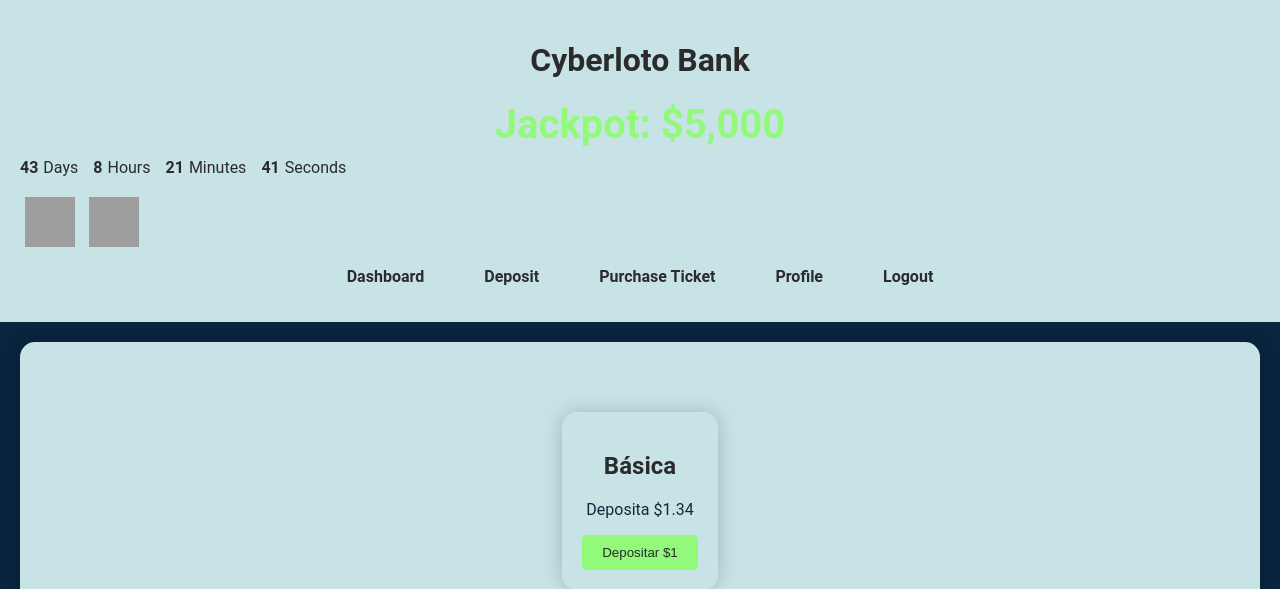
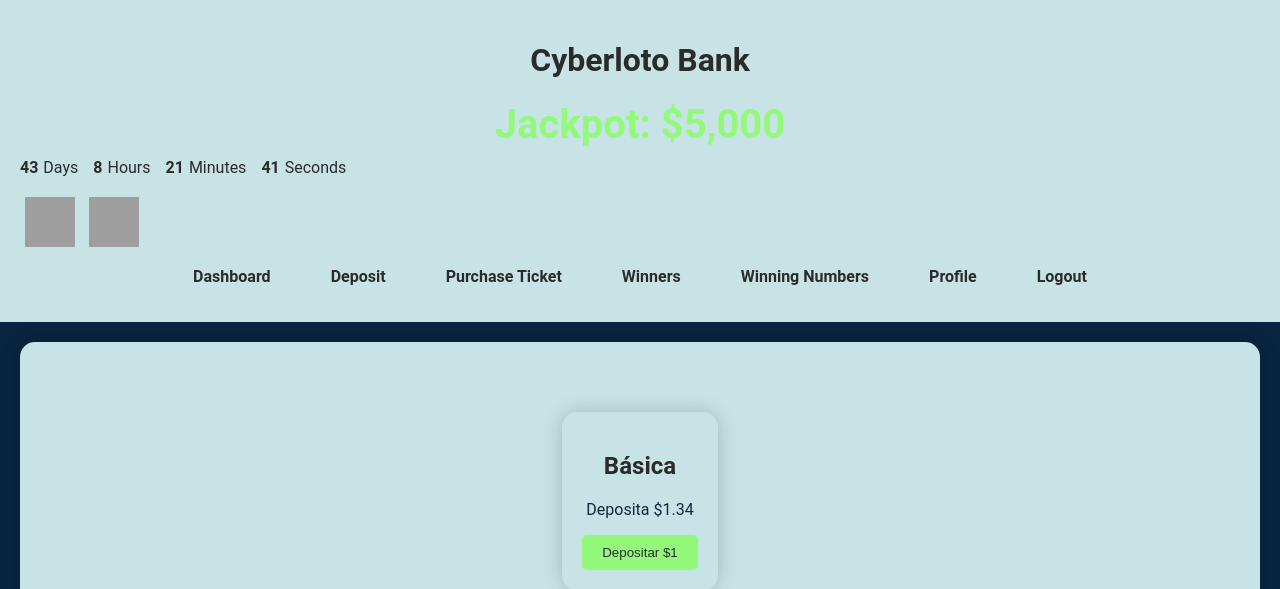
Before and after one commit to javierfevidaho/bank, a Django app: page /deposit/ in a window 1280 px wide. Shown: the top 589 px of the page. Run offline with Django 3.2, Linux system fonts and the light colour scheme; a user stored in the database is signed in; some libraries are stand-ins or nearby versions; grey boxes are pictures that could not be loaded.

Commit message:
adding html

```diff
--- a/core/models.py
+++ b/core/models.py
@@ -42,6 +42,7 @@ class Ticket(models.Model):
     def __str__(self):
         return f"Ticket {self.ticket_number} for {self.user.username}"
 
+
 class Cart(models.Model):
     user = models.OneToOneField(User, on_delete=models.CASCADE)
 
--- a/core/templates/base_generic.html
+++ b/core/templates/base_generic.html
@@ -49,6 +49,8 @@
                         <li><a href="{% url 'dashboard' %}">Dashboard</a></li>
                         <li><a href="{% url 'deposit' %}">Deposit</a></li>
                         <li><a href="{% url 'purchase_ticket' %}">Purchase Ticket</a></li>
+                        <li><a href="{% url 'winners' %}">Winners</a></li>
+                        <li><a href="{% url 'winning_numbers' %}">Winning Numbers</a></li>
                         <li><a href="{% url 'profile' %}">Profile</a></li>
                         <li><a href="{% url 'logout' %}">Logout</a></li>
                     {% else %}
@@ -57,8 +59,8 @@
                     {% endif %}
                 </ul>
             </nav>
+        </header>
     </div>
-    </header>
 
     {% block content %}
     {% endblock %}
--- a/core/urls.py
+++ b/core/urls.py
@@ -24,7 +24,8 @@ urlpatterns = [
     path('api/token/', TokenObtainPairView.as_view(), name='token_obtain_pair'),
     path('api/token/refresh/', TokenRefreshView.as_view(), name='token_refresh'),
     path('signup/', views.signup, name='signup'),
-    path('accounts/', include('django.contrib.auth.urls')),
+    path('accounts/', include('django.contrib.auth.urls')),  # Incluye las rutas de autenticación de Django, incluyendo restablecimiento de contraseña
     path('guest-login/', guest_login, name='guest_login'),
-    path('winners/', views.publish_winners, name='publish_winners'),
+    path('winners/', views.winners, name='winners'),
+    path('winning_numbers/', views.winning_numbers, name='winning_numbers'),
 ]
--- a/core/views.py
+++ b/core/views.py
@@ -18,6 +18,8 @@ from rest_framework_simplejwt.tokens import RefreshToken
 from coinbase_commerce.client import Client
 from datetime import datetime, timedelta
 import random
+from .models import WinningNumbers, Ticket
+from django.shortcuts import render
 
 stripe.api_key = settings.STRIPE_SECRET_KEY
 
@@ -113,7 +115,8 @@ def create_checkout_session(request):
             else:
                 data = request.POST
 
-            amount = int(data.get('amount', 0)) * 100  # Convert to cents
+            # Asegúrate de convertir el monto a centavos correctamente
+            amount = Decimal(data.get('amount', 0)) * 100  # Convertir a centavos
 
             checkout_session = stripe.checkout.Session.create(
                 payment_method_types=['card'],
@@ -123,18 +126,19 @@ def create_checkout_session(request):
                         'product_data': {
                             'name': 'Account Deposit',
                         },
-                        'unit_amount': amount,
+                        'unit_amount': int(amount),  # Asegúrate de que amount sea un entero
                     },
                     'quantity': 1,
                 }],
                 mode='payment',
                 success_url=request.build_absolute_uri('/success/'),
                 cancel_url=request.build_absolute_uri('/cancel/'),
-                client_reference_id=str(request.user.id)  # Añadir la referencia del cliente
+                client_reference_id=str(request.user.id)
             )
             return HttpResponseRedirect(checkout_session.url)
         except Exception as e:
             return JsonResponse({'error': str(e)})
+
 
 @login_required
 def dashboard(request):
@@ -202,6 +206,16 @@ def deposit(request):
         messages.success(request, f'Successfully deposited ${amount}')
         return redirect('dashboard')
     return render(request, 'core/deposit.html')
+
+@login_required
+def winners(request):
+    winning_tickets = Ticket.objects.filter(is_winner=True)
+    return render(request, 'core/winners.html', {'winning_tickets': winning_tickets})
+
+@login_required
+def winning_numbers(request):
+    winning_numbers = WinningNumbers.objects.all().order_by('-draw_date')
+    return render(request, 'core/winning_numbers.html', {'winning_numbers': winning_numbers})
 
 @login_required
 def profile(request):
```
Also changed, not shown: core/templates/core/winning_numbers.html (added, +31 -0 lines). Lines whose indentation alone changed are shown as unchanged.
